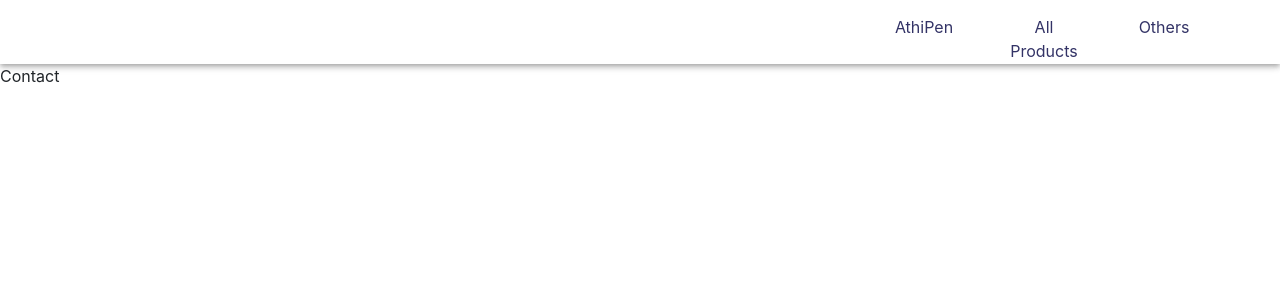
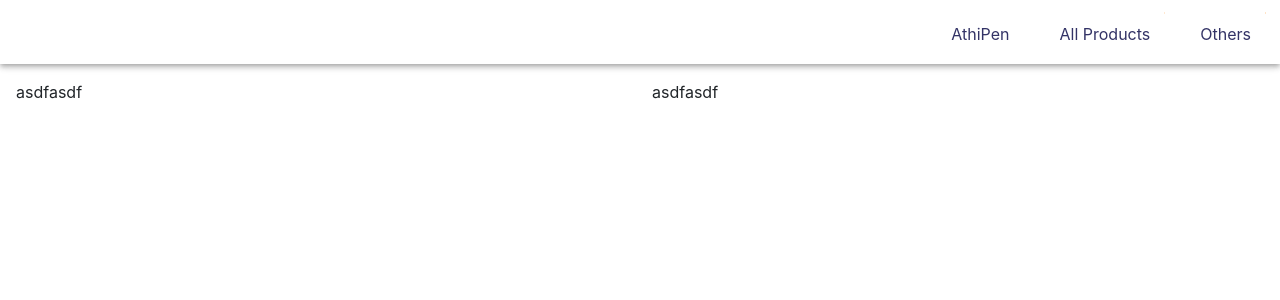
Before and after one commit to Athiiii/AthiPenPage, a React (Create React App) app: page /Contact in a window 1280 px wide. Shown: the top 300 px of the page. Built offline with nearby package versions, Linux system fonts and the light colour scheme; what @fortawesome/fontawesome would draw is missing.

Commit message:
finishing navigation

```diff
--- a/src/components/Contact.tsx
+++ b/src/components/Contact.tsx
@@ -1,5 +1,6 @@
 import React, { Component } from "react";
 import "../style/main.scss";
+import { Grid } from "@material-ui/core";
 
 export class Contact extends Component {
     static displayName = Contact.name;
@@ -7,7 +8,14 @@ export class Contact extends Component {
     public render(): React.ReactNode {
         return (
             <div>
-                Contact
+                <Grid container spacing={3} className="pa-3">
+                    <Grid item xs={6}>
+                        asdfasdf
+                    </Grid>
+                    <Grid item xs={6}>
+                        asdfasdf
+                    </Grid>
+                </Grid>
             </div>
         );
     }
--- a/src/components/Navigation.tsx
+++ b/src/components/Navigation.tsx
@@ -1,7 +1,7 @@
 import fontawesome from "@fortawesome/fontawesome";
 import { faShoppingCart } from "@fortawesome/fontawesome-free-solid";
 import { FontAwesomeIcon } from "@fortawesome/react-fontawesome";
-import { AppBar, Menu, MenuItem, Toolbar } from "@material-ui/core";
+import { AppBar, Menu, MenuItem, Toolbar, Typography } from "@material-ui/core";
 import React, { Component } from "react";
 import { Link } from "react-router-dom";
 import { Color } from "../Enum/Color";
@@ -43,7 +43,7 @@ export class Navigation extends Component<{}, INavigationState> {
 
     return (
       <AppBar position="static" className="navigation">
-        <Toolbar className="ml-auto navigation__toolbar">
+        <Toolbar className="ml-auto navigation__toolbar pt-1 pr-1 pl-2">
           <Link to="/" onClick={this.setAthiPenPage}>
             <h6 className="navigation__link">
               <div
@@ -81,11 +81,10 @@ export class Navigation extends Component<{}, INavigationState> {
               <MenuItem onClick={this.setOurStoryPage} className={`navigation__menu_item navigation__menu_item_${selectedPage === 'OurStory' ? 'selected' : ''}`} ><Link to="/OurStory">Our Story</Link></MenuItem>
               <MenuItem onClick={this.setContactsPage} className={`navigation__menu_item navigation__menu_item_${selectedPage === 'ContactUs' ? 'selected' : ''}`}><Link to="/Contact">Contact us</Link></MenuItem>
             </Menu>
-
           </h6>
-          <h6 className="ml-5">
-            <FontAwesomeIcon size="lg" icon={"shopping-cart"} color={Color.Dark} className="navigation_icon" />
-          </h6>
+          <Typography variant="h6">
+            <FontAwesomeIcon size="lg" icon={"shopping-cart"} color={Color.Dark} className="navigation_icon mb-1" />
+          </Typography>
         </Toolbar>
       </AppBar >
     );
--- a/src/style/layout/_navigation.scss
+++ b/src/style/layout/_navigation.scss
@@ -3,10 +3,11 @@
 
   &__menu_item {
     font-family: "Lato" !important;
-    transition: all .3s !important;
+    transition: all 0.3s !important;
     color: $color-dark;
+    font-size: 1rem;
 
-    &_selected>a {
+    &_selected > a {
       color: $color-orange !important;
     }
 
@@ -14,9 +15,9 @@
       color: $color-orange;
     }
 
-    &>a {
+    & > a {
       text-decoration: none;
-      transition: color .2s;
+      transition: color 0.2s;
       color: $color-dark;
 
       &:hover {
@@ -31,24 +32,29 @@
 
   &_icon {
     transition: color 0.2s;
+    margin-right: 20px;
+    margin-left: 10px;
 
     &:hover {
       color: $color-orange;
     }
   }
 
+  @media only screen and (max-width: 600px) {
+    &_icon {
+      margin-right: 0;
+      margin-left: 0;
+    }
+  }
+
   &__link {
-    margin: 0 10px !important;
+    margin: 0 5px !important;
     float: left;
-    width: 50%;
     height: 44px;
     margin: 30px 0;
     line-height: 24px;
     text-align: center;
     font-weight: normal;
-    @media screen and (max-width: 768px) {
-      width: 100%;
-    }
 
     &_href,
     &_href > span {
@@ -57,7 +63,7 @@
       transition: color 0.3s;
       text-decoration: none !important;
       line-height: 24px;
-      width: 100px;
+
       &:before,
       &:after {
         content: "";
@@ -71,4 +77,14 @@
       }
     }
   }
+
+  @media only screen and (min-width: 600px) {
+    &__link {
+      margin: 0 10px !important;
+
+      &_href > span {
+        padding: 10px 15px !important;
+      }
+    }
+  }
 }
```
